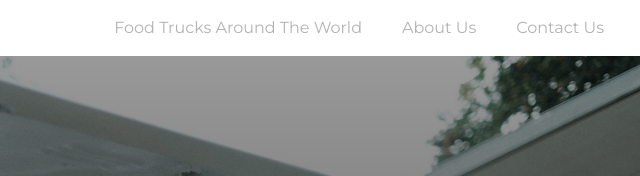
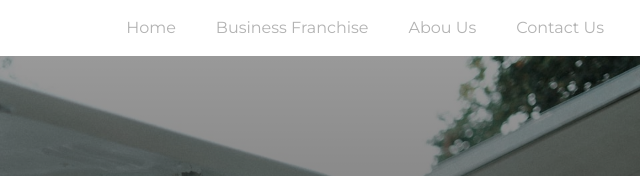
Before and after one commit to ShaunWard/food-truck-culture, a plain HTML site: page index.html in a window 1280 px wide. Shown: the top 176 px of the page, 640-1280 px from the left. Drawn offline with nearby package versions, Linux system fonts and the light colour scheme.

Commit message:
Added different navbar elements - Home, Business Franchise, About Us and Contact Us

```diff
--- a/index.html
+++ b/index.html
@@ -31,14 +31,17 @@
       </ul>
       <ul class="navbar-nav">
         <li class="nav-item">
-            <a class="nav-link" href="#">Food Trucks Around The World</a>
+            <a class="nav-link" href="#">Home</a>
         </li>
         <li class="nav-item">
-            <a class="nav-link" href="#">About Us</a>
+            <a class="nav-link" href="#">Business Franchise</a>
+        </li>
+        <li class="nav-item">
+          <a class="nav-link" href="#">Abou Us</a>
         </li>
         <li class="nav-item">
           <a class="nav-link" href="#">Contact Us</a>
-      </li>
+        </li>
       </ul>
     </div>
   </nav>
```
